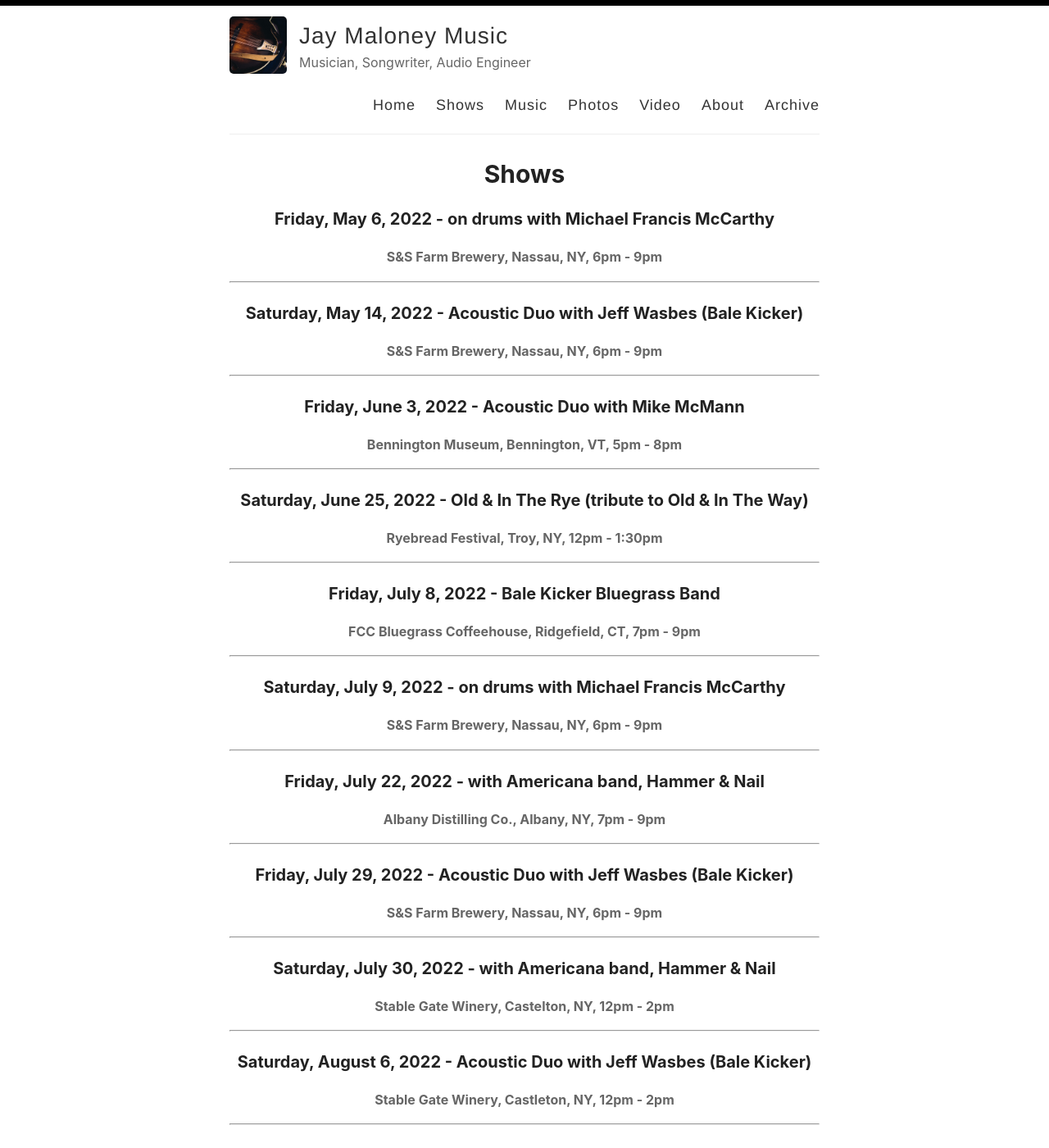
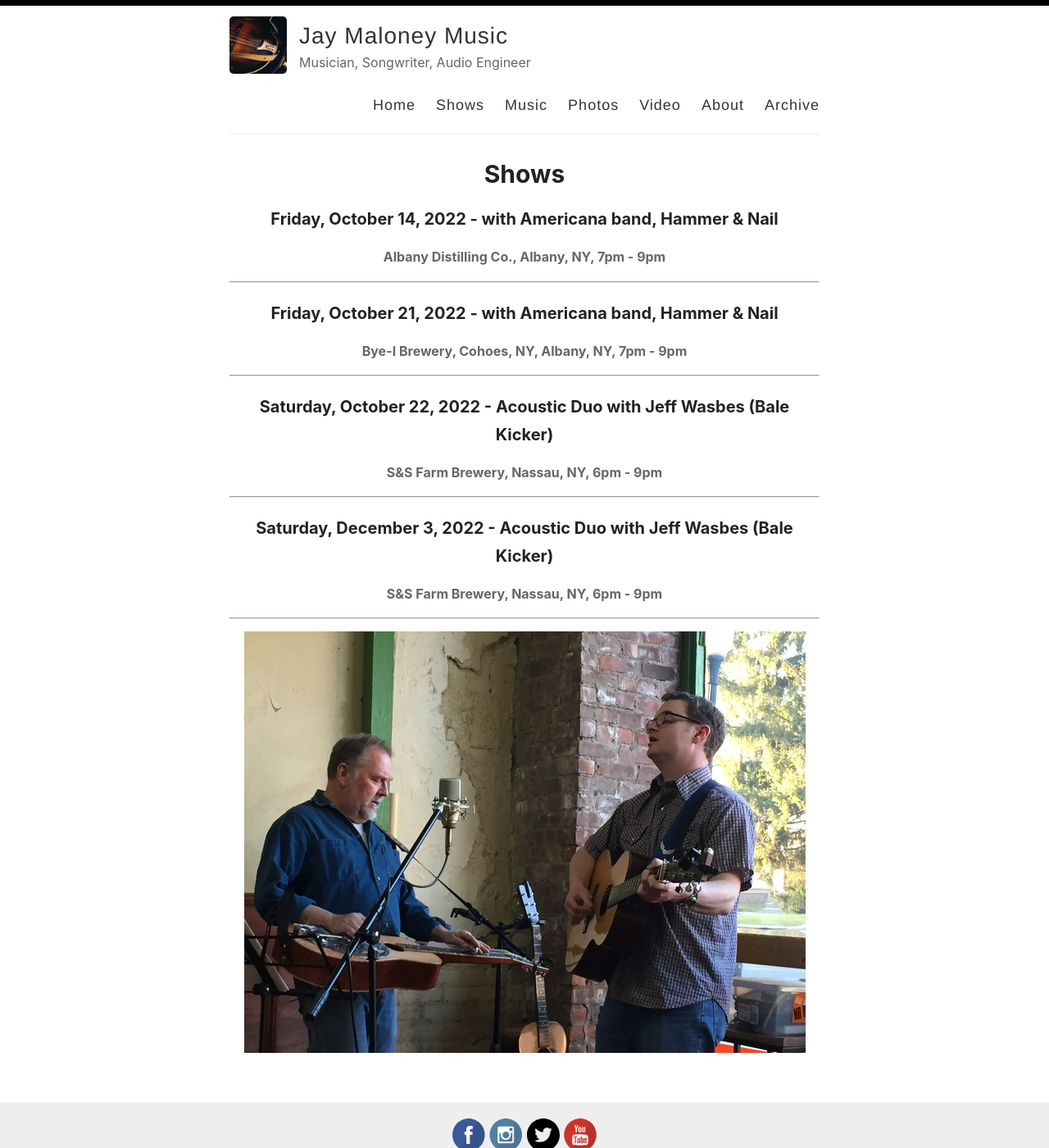
Before and after one commit to thisjaymaloney/thisjaymaloney.github.io, a Jekyll site: the page built from _pages/shows.md, in a window 1280 px wide and 1400 px high. Shown: the whole window at 82% size. Built offline with Jekyll 4.4.1, drawn with Linux system fonts in a browser that asks for light colours; some of the changed text lies outside the part shown.

Commit message:
Update shows.md

```diff
--- a/_pages/shows.md
+++ b/_pages/shows.md
@@ -3,44 +3,18 @@ layout: page
 permalink: /shows/
 title: Shows
 ---
-### Friday, May 6, 2022 - on drums with Michael Francis McCarthy
+### Friday, October 14, 2022 - with Americana band, Hammer & Nail
+#### Albany Distilling Co., Albany, NY, 7pm - 9pm
+---
+### Friday, October 21, 2022 - with Americana band, Hammer & Nail
+#### Bye-I Brewery, Cohoes, NY, Albany, NY, 7pm - 9pm
+---
+### Saturday, October 22, 2022 - Acoustic Duo with Jeff Wasbes (Bale Kicker)
 #### S&S Farm Brewery, Nassau, NY, 6pm - 9pm
 ---
-### Saturday, May 14, 2022 - Acoustic Duo with Jeff Wasbes (Bale Kicker)
+### Saturday, December 3, 2022 - Acoustic Duo with Jeff Wasbes (Bale Kicker)
 #### S&S Farm Brewery, Nassau, NY, 6pm - 9pm
 ---
-### Friday, June 3, 2022 - Acoustic Duo with Mike McMann
-#### Bennington Museum, Bennington, VT, 5pm - 8pm
----
-### Saturday, June 25, 2022 - Old & In The Rye (tribute to Old & In The Way)
-#### Ryebread Festival, Troy, NY, 12pm - 1:30pm
----
-### Friday, July 8, 2022 - Bale Kicker Bluegrass Band
-#### FCC Bluegrass Coffeehouse, Ridgefield, CT, 7pm - 9pm
----
-### Saturday, July 9, 2022 - on drums with Michael Francis McCarthy
-#### S&S Farm Brewery, Nassau, NY, 6pm - 9pm
----
-### Friday, July 22, 2022 - with Americana band, Hammer & Nail
-#### Albany Distilling Co., Albany, NY, 7pm - 9pm
----
-### Friday, July 29, 2022 - Acoustic Duo with Jeff Wasbes (Bale Kicker)
-#### S&S Farm Brewery, Nassau, NY, 6pm - 9pm
----
-### Saturday, July 30, 2022 - with Americana band, Hammer & Nail
-#### Stable Gate Winery, Castelton, NY, 12pm - 2pm
----
-### Saturday, August 6, 2022 - Acoustic Duo with Jeff Wasbes (Bale Kicker)
-#### Stable Gate Winery, Castleton, NY, 12pm - 2pm
----
-### Friday, August 26, 2022 - with Americana band, Hammer & Nail
-#### S&S Farm Brewery, Nassau, NY, 6pm - 9pm
----
-### Friday, September 2, 2022 - on drums with Michael Francis McCarthy
-#### S&S Farm Brewery, Nassau, NY, 6pm - 9pm
----
-### Sunday, September 11, 2022 - Acoustic Duo with Jeff Wasbes (Bale Kicker)
-#### Wayward Lane Brewing, Schoharie, NY, 2pm - 5pm
 <p style="text-align:center;">
 <img src="/images/Jay M. 001_sm.jpg" alt="Jay Maloney & Kevin Maul - 2016">
 </p>
```
